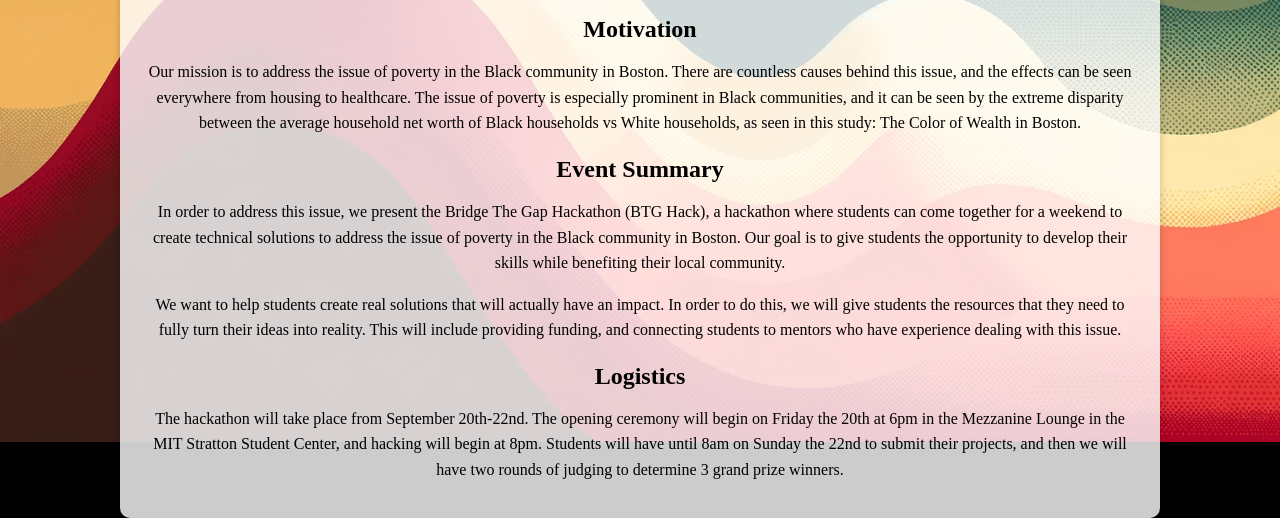
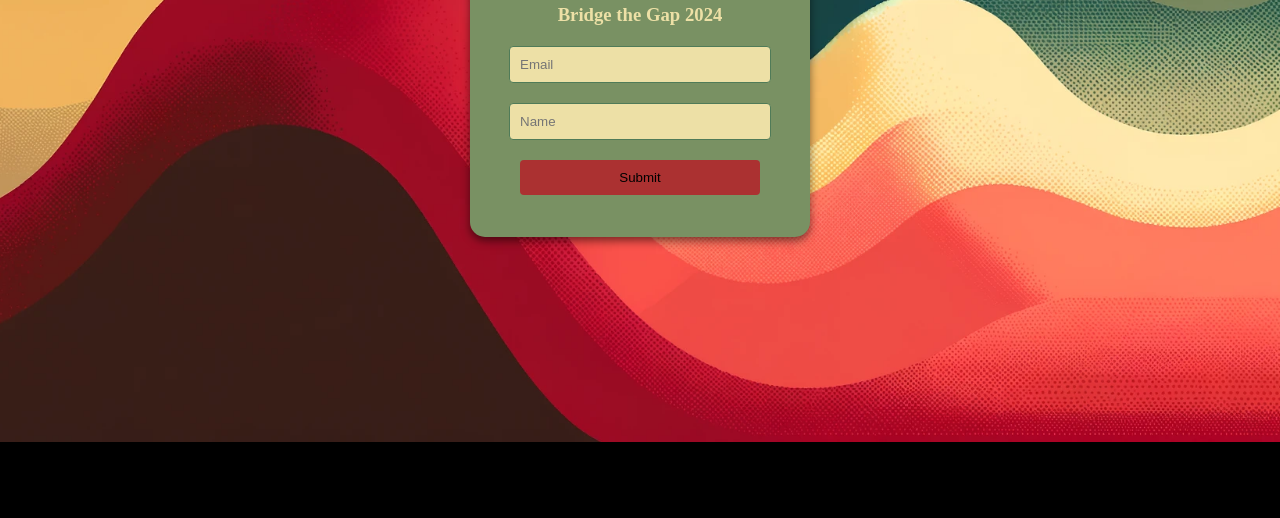
Before and after one commit to willr7/willr7.github.io, a plain HTML site: page index.html in a window 1280 px wide. Shown: the part 358-876 px from the top of the page. After the commit the page ends 800 px from the top, so only its background shows below. Drawn offline with Linux system fonts and the light colour scheme.

Commit message:
reverted changes

```diff
--- a/index.html
+++ b/index.html
@@ -8,10 +8,9 @@
 </head>
 <body>
     <div class="background">
-        <div class="content">
         <div class="signup-form">
-                <img src="BTGlogo.png" alt="Bridge The Gap Logo" class="logo">
-                <h3>Bridge The Gap 2024</h3>
+            <img src="BTGlogo.png" alt="Bridge the Gap Logo" class="logo">
+            <h3>Bridge the Gap 2024</h3>
             <form action="https://script.google.com/macros/s/AKfycbzei37DjzeVXJ-hqBeZPhyI5B_8GKG_GeF98bT6D8KVVNibI0R8jvBk_p8d0Arr-SrdZg/exec" method="POST" id="my-form">
                 <input type="email" name="Email" placeholder="Email" required />
                 <input type="text" name="Name" placeholder="Name" required />
@@ -19,18 +18,6 @@
                 <div id="message" style="display:none;"></div>
             </form>
         </div>
-            <div class="info-section">
-                <h2>Motivation</h2>
-                <p>Our mission is to address the issue of poverty in the Black community in Boston. There are countless causes behind this issue, and the effects can be seen everywhere from housing to healthcare. The issue of poverty is especially prominent in Black communities, and it can be seen by the extreme disparity between the average household net worth of Black households vs White households, as seen in this study: The Color of Wealth in Boston.</p>
-
-                <h2>Event Summary</h2>
-                <p>In order to address this issue, we present the Bridge The Gap Hackathon (BTG Hack), a hackathon where students can come together for a weekend to create technical solutions to address the issue of poverty in the Black community in Boston. Our goal is to give students the opportunity to develop their skills while benefiting their local community.</p>
-                <p>We want to help students create real solutions that will actually have an impact. In order to do this, we will give students the resources that they need to fully turn their ideas into reality. This will include providing funding, and connecting students to mentors who have experience dealing with this issue.</p>
-
-                <h2>Logistics</h2>
-                <p>The hackathon will take place from September 20th-22nd. The opening ceremony will begin on Friday the 20th at 6pm in the Mezzanine Lounge in the MIT Stratton Student Center, and hacking will begin at 8pm. Students will have until 8am on Sunday the 22nd to submit their projects, and then we will have two rounds of judging to determine 3 grand prize winners.</p>
-            </div>
-        </div>
     </div>
     <script src="script.js"></script>
 </body>
```
Lines whose indentation alone changed are shown as unchanged.
